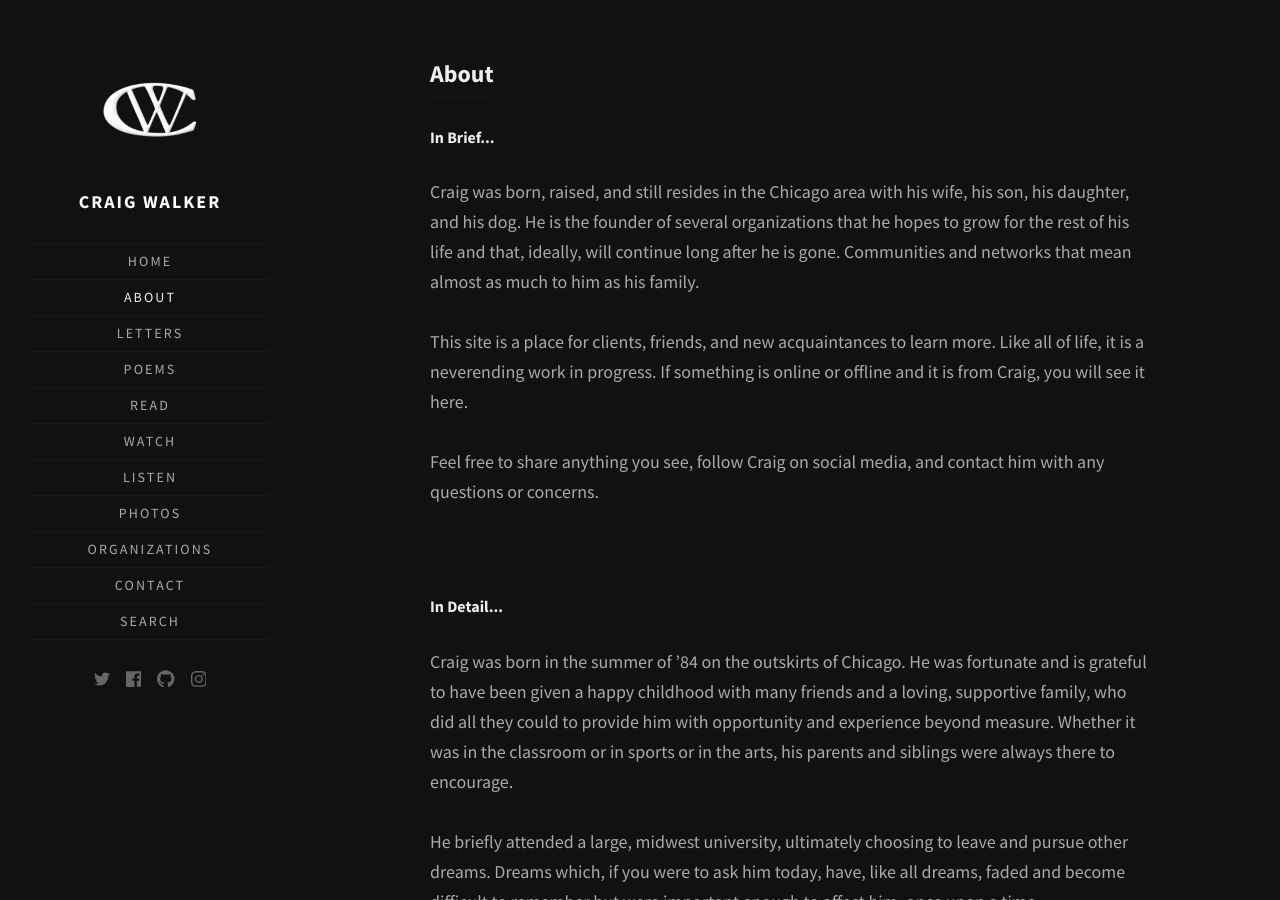
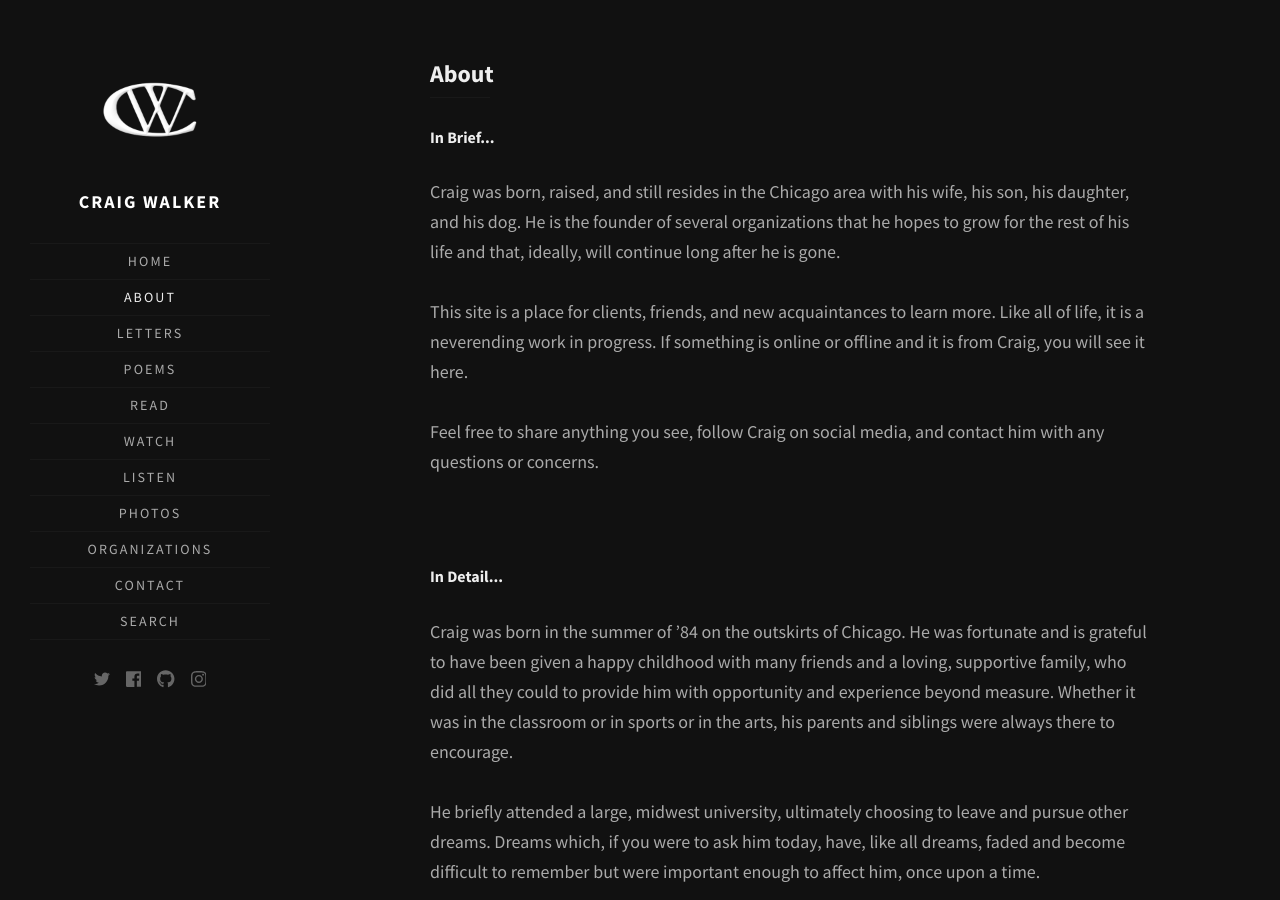
Before and after one commit to walkercraig/walkercraig, a Jekyll site: the page built from about.html, in a window 1280 px wide and 900 px high. Built offline with Jekyll 4.4.1, drawn with Linux system fonts in a browser that asks for light colours; some web fonts are replaced.

Commit message:
Update about.html

```diff
--- a/about.html
+++ b/about.html
@@ -10,7 +10,7 @@ title: About
     </header>
     <p><h5>In Brief...</h5></p>
 
-    <p>Craig was born, raised, and still resides in the Chicago area with his wife, his son, his daughter, and his dog. He is the founder of several organizations that he hopes to grow for the rest of his life and that, ideally, will continue long after he is gone. Communities and networks that mean almost as much to him as his family.</p>
+    <p>Craig was born, raised, and still resides in the Chicago area with his wife, his son, his daughter, and his dog. He is the founder of several organizations that he hopes to grow for the rest of his life and that, ideally, will continue long after he is gone.</p>
 
     <p>This site is a place for clients, friends, and new acquaintances to learn more. Like all of life, it is a neverending work in progress. If something is online or offline and it is from Craig, you will see it here.</p>
 
```
